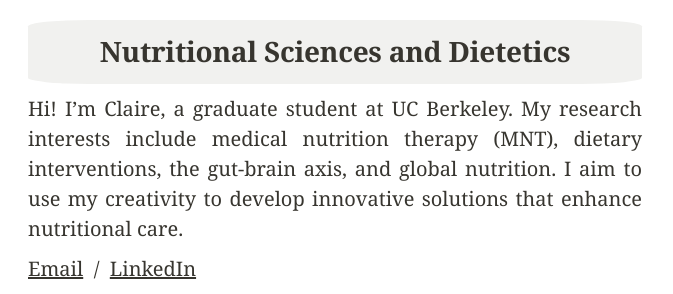
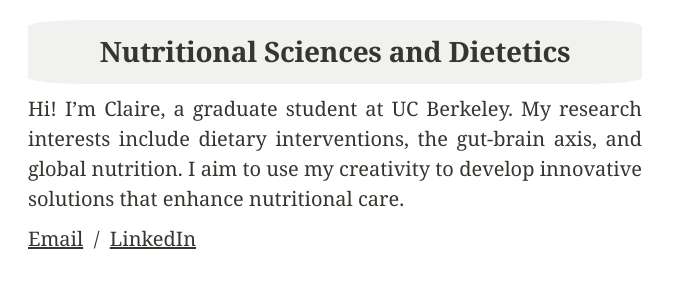
Before and after one commit to larkinc1/clairelarkins.com, a plain HTML site: page index.html in a window 1280 px wide. Shown: the top 294 px of the page, 448-1121 px from the left. Drawn offline with nearby package versions, Linux system fonts and the light colour scheme.

Commit message:
Update index.html

```diff
--- a/index.html
+++ b/index.html
@@ -1049,7 +1049,7 @@ $(document).ready(function(){
             </div>
             <div id="4d3d344a-631f-4e80-8e20-98650bead9bb" style="width:70%" class="column">
               <h3 id="1c83f7fc-35ba-4596-9edb-99e8a92b34f3" style="background:#F1F1EF;padding: 15px;border-radius: 10%;">Nutritional Sciences and Dietetics</h3>
-              <p id="9fcda5bc-4d40-4d1b-b4c6-622d4749abed" style="font-size: 20px;">Hi! I’m Claire, a graduate student at UC Berkeley. My research interests include medical nutrition therapy (MNT), dietary interventions, the gut-brain axis, and global nutrition. I aim to use my creativity to develop innovative solutions that enhance nutritional care.</p>
+              <p id="9fcda5bc-4d40-4d1b-b4c6-622d4749abed" style="font-size: 20px;">Hi! I’m Claire, a graduate student at UC Berkeley. My research interests include dietary interventions, the gut-brain axis, and global nutrition. I aim to use my creativity to develop innovative solutions that enhance nutritional care.</p>
               <p id="e6287bc4-c049-42cb-ad5d-a3ce30d00ede" class="">
                 <a href="mailto:clairehlarkins@gmail.com">Email</a>  /  <a href="https://www.linkedin.com/in/claire-larkins/">LinkedIn</a>
               </p>
```
